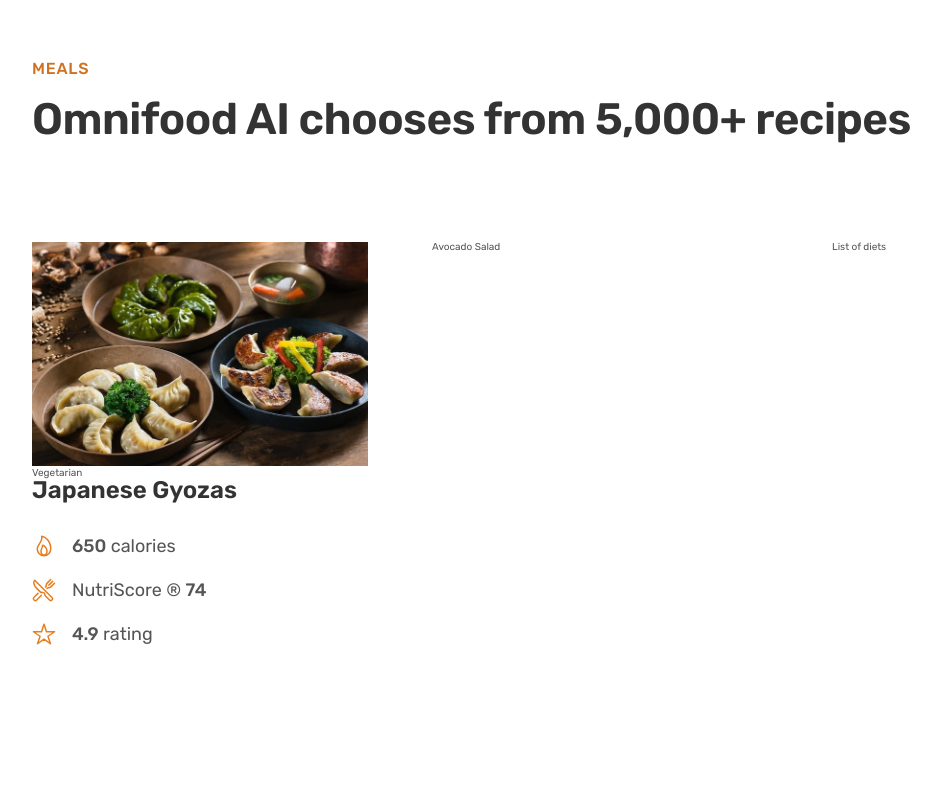
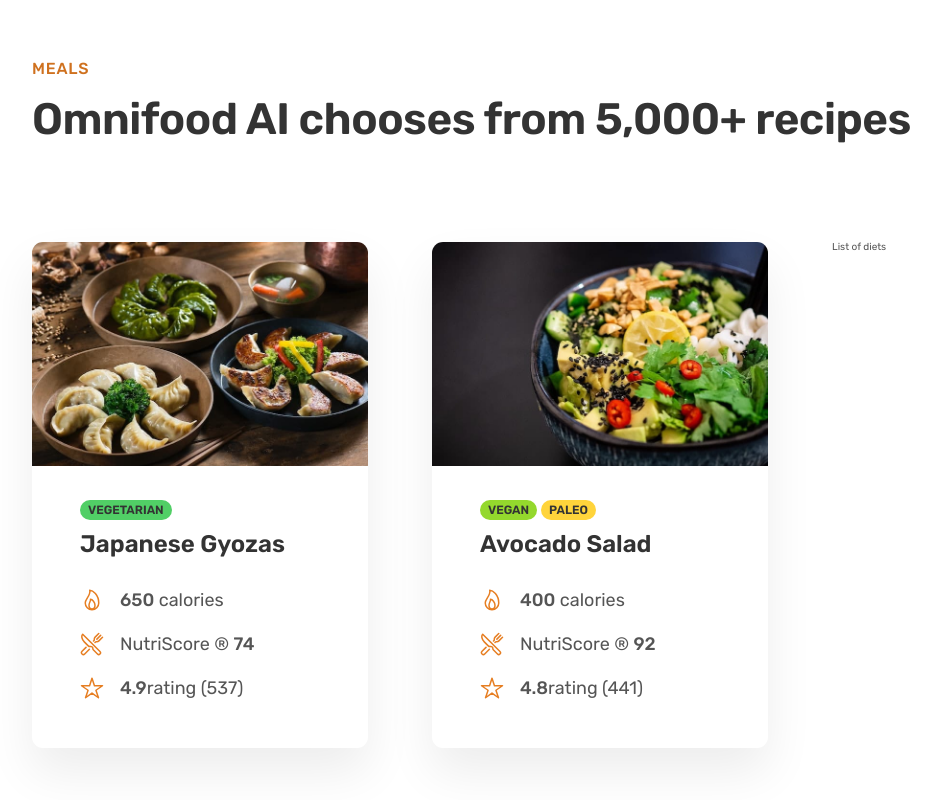
Before and after one commit to NataliaBezhenar/Omnifood, a plain HTML site: page index.html in a window 1280 px wide. Shown: the part 2666-3466 px from the top of the page, without its empty margins (40-981 px from the left). Before the commit the page ends 3408 px from the top, so only its background shows below. Drawn offline with nearby package versions, Linux system fonts and the light colour scheme.

Commit message:
product cards on meals section added

```diff
--- a/css/style.css
+++ b/css/style.css
@@ -382,6 +382,12 @@ strong {
   padding: 9.6rem 0;
 }
 
+.meal {
+  box-shadow: 0 2.4rem 4.8rem rgba(0, 0, 0, 0.075);
+  border-radius: 11px;
+  overflow: hidden;
+}
+
 .meal-img {
   width: 100%;
 }
@@ -411,3 +417,33 @@ strong {
   color: #e67e22;
   font-size: 2.4rem;
 }
+
+.tag {
+  display: inline-block;
+  padding: 0.4rem 0.8rem;
+  text-transform: uppercase;
+  font-size: 1.2rem;
+  color: #333;
+  font-weight: 600;
+  border-radius: 100px;
+}
+
+.tag--vegetarian {
+  background-color: #51cf66;
+}
+.tag--vegan {
+  background-color: #94d82d;
+}
+.tag--paleo {
+  background-color: #ffd43b;
+}
+
+.meal-tags {
+  margin-bottom: 1.2rem;
+  display: flex;
+  gap: 0.4rem;
+}
+
+.meal-content {
+  padding: 3.2rem 4.8rem 4.8rem 4.8rem;
+}
--- a/index.html
+++ b/index.html
@@ -188,7 +188,11 @@
               alt="Japanese Gyozas"
               class="meal-img"
             />
-            <span class="tag">Vegetarian</span>
+            <div class="meal-content">
+              <div class="meal-tags">
+                <span class="tag tag--vegetarian">Vegetarian</span>
+              </div>
+
               <p class="meal-title">Japanese Gyozas</p>
               <ul class="meal-attributes">
                 <li class="meal-attribute">
@@ -204,11 +208,44 @@
                 </li>
                 <li class="meal-attribute">
                   <ion-icon class="meal-icon" name="star-outline"></ion-icon>
-                <span><strong>4.9</strong> rating</span>
+                  <span><strong>4.9</strong>rating (537)</span>
                 </li>
               </ul>
             </div>
-          <div class="meal">Avocado Salad</div>
+          </div>
+
+          <div class="meal">
+            <img
+              src="./img/meals/meal-2.jpg"
+              alt="Avocado Salad"
+              class="meal-img"
+            />
+            <div class="meal-content">
+              <div class="meal-tags">
+                <span class="tag tag--vegan">Vegan</span>
+                <span class="tag tag--paleo">Paleo</span>
+              </div>
+
+              <p class="meal-title">Avocado Salad</p>
+              <ul class="meal-attributes">
+                <li class="meal-attribute">
+                  <ion-icon class="meal-icon" name="flame-outline"></ion-icon>
+                  <span><strong>400</strong> calories</span>
+                </li>
+                <li class="meal-attribute">
+                  <ion-icon
+                    class="meal-icon"
+                    name="restaurant-outline"
+                  ></ion-icon>
+                  <span>NutriScore &reg; <strong>92</strong></span>
+                </li>
+                <li class="meal-attribute">
+                  <ion-icon class="meal-icon" name="star-outline"></ion-icon>
+                  <span><strong>4.8</strong>rating (441)</span>
+                </li>
+              </ul>
+            </div>
+          </div>
           <div class="list">List of diets</div>
         </div>
       </section>
```
Lines whose indentation alone changed are shown as unchanged.
